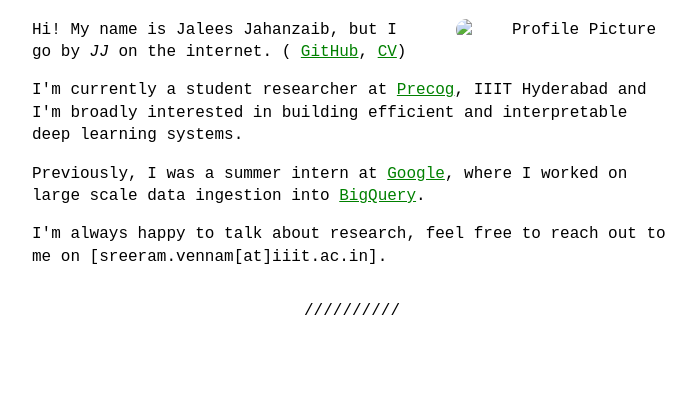
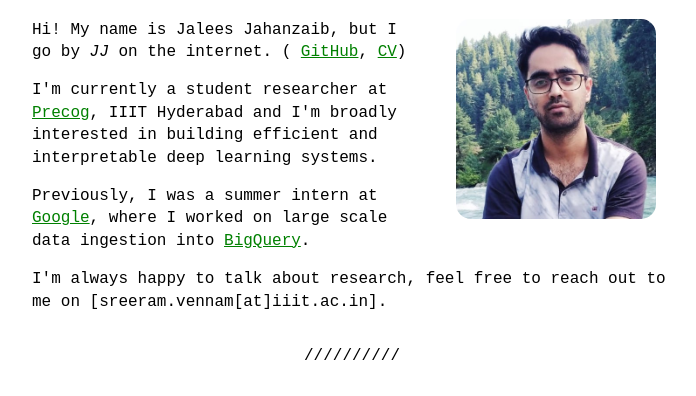
Before and after one commit to Jalees-Jahanzaib/Portfolio, a plain HTML site: page index.html in a window 1280 px wide. Shown: the part 133-529 px from the top of the page, without its empty margins (288-984 px from the left). Drawn offline with Linux system fonts and the light colour scheme.

Commit message:
Update index.html

```diff
--- a/index.html
+++ b/index.html
@@ -8,4 +8,4 @@
 
                 "@context":"https://schema.org"
             }
-        </script><link href=https://jalees-jahanzaib.github.io/style.css rel=stylesheet><body theme=auto><div class=w><header><h1>Jalees Jahanzaib</h1></header><main aria-label=Content class=page-content><p align=right><img alt="Profile Picture" class=profile-image src=me_1_1_nature.png><p>Hi! My name is Jalees Jahanzaib, but I go by <em>JJ</em> on the internet. ( <a href=https://github.com/Jalees-Jahanzaib/>GitHub</a>, <a href=https://jalees-jahanzaib.github.io/CV.pdf>CV</a>)<p>I'm currently a student researcher at <a href=https://precog.iiit.ac.in/>Precog</a>, IIIT Hyderabad and I'm broadly interested in building efficient and interpretable deep learning systems.<p>Previously, I was a summer intern at <a href=https://about.google/>Google</a>, where I worked on large scale data ingestion into <a href="https://cloud.google.com/bigquery?hl=en">BigQuery</a>.<p>I'm always happy to talk about research, feel free to reach out to me on [sreeram.vennam[at]iiit.ac.in].<hr></main><footer></footer></div>
+        </script><link href=https://jalees-jahanzaib.github.io/style.css rel=stylesheet><body theme=auto><div class=w><header><h1>Jalees Jahanzaib</h1></header><main aria-label=Content class=page-content><p align=right><img alt="Profile Picture" class=profile-image src=me.jpeg><p>Hi! My name is Jalees Jahanzaib, but I go by <em>JJ</em> on the internet. ( <a href=https://github.com/Jalees-Jahanzaib/>GitHub</a>, <a href=https://jalees-jahanzaib.github.io/CV.pdf>CV</a>)<p>I'm currently a student researcher at <a href=https://precog.iiit.ac.in/>Precog</a>, IIIT Hyderabad and I'm broadly interested in building efficient and interpretable deep learning systems.<p>Previously, I was a summer intern at <a href=https://about.google/>Google</a>, where I worked on large scale data ingestion into <a href="https://cloud.google.com/bigquery?hl=en">BigQuery</a>.<p>I'm always happy to talk about research, feel free to reach out to me on [sreeram.vennam[at]iiit.ac.in].<hr></main><footer></footer></div>
```
